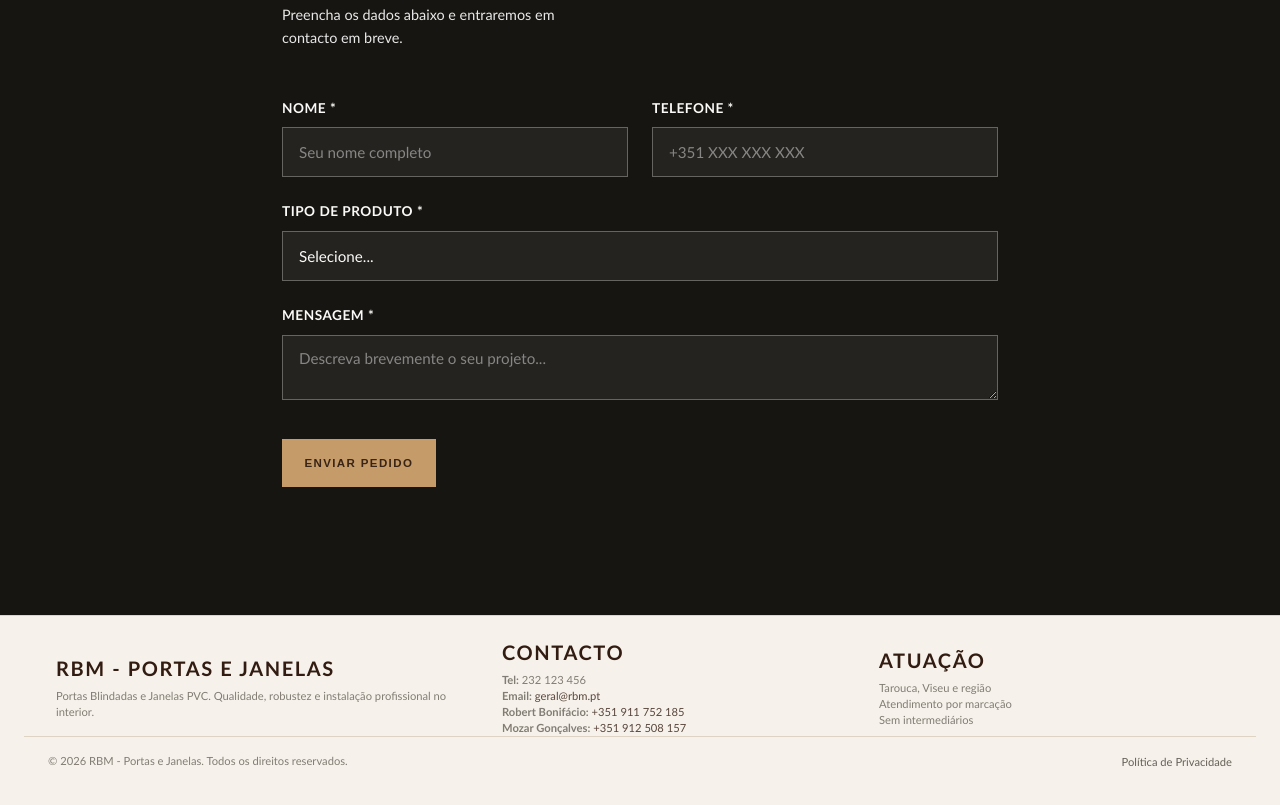
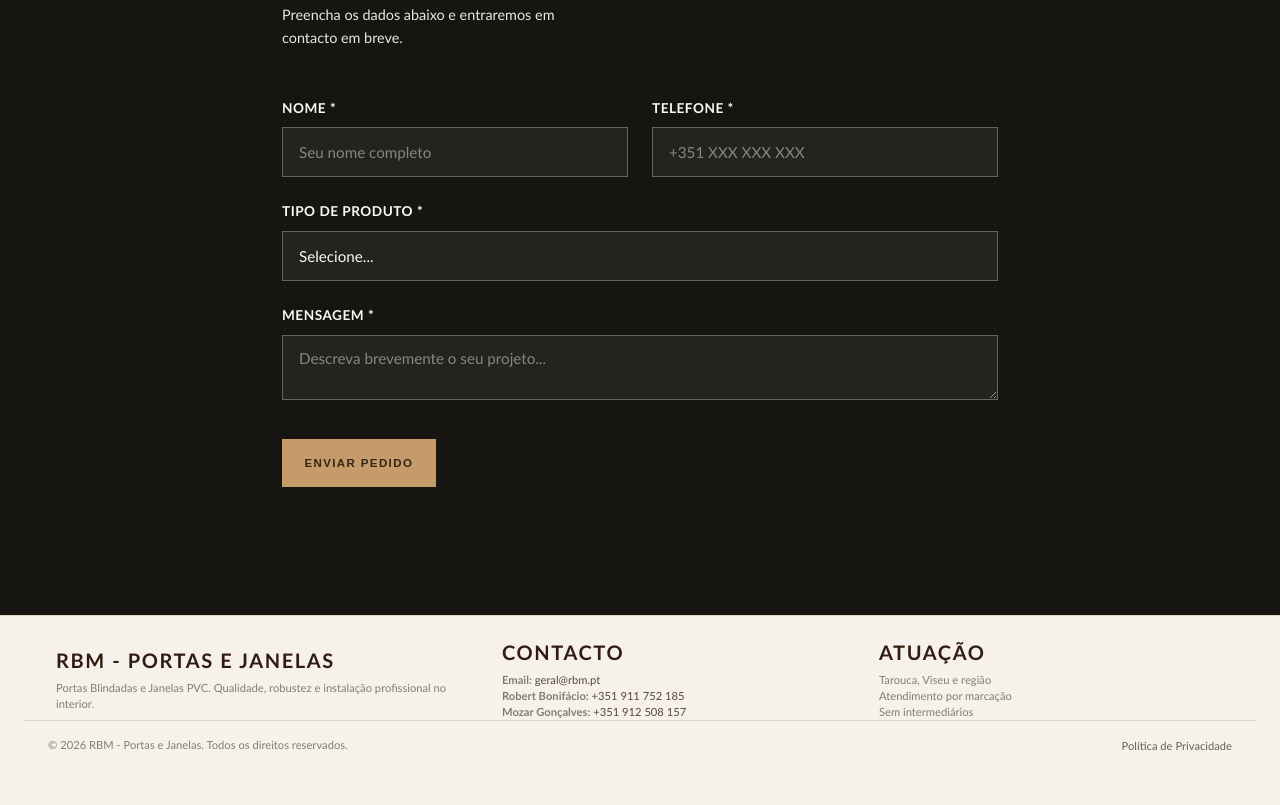
Before and after one commit to mozargsj/rbm-portas-e-janelas, a plain HTML site: page index.html in a window 1280 px wide. Shown: the part 2702-3507 px from the top of the page. Drawn offline with nearby package versions, Linux system fonts and the light colour scheme.

Commit message:
Remove telefone genérico do rodapé
Substituído pelos contactos pessoais já adicionados (Robert Bonifácio
e Mozar Gonçalves).

Co-Authored-By: Claude Sonnet 5 <noreply@anthropic.com>

```diff
--- a/index.html
+++ b/index.html
@@ -278,7 +278,7 @@
             </div>
             <div>
                 <h3>Contacto</h3>
-                <p><strong>Tel:</strong> 232 123 456<br><strong>Email:</strong> <a href="mailto:geral@rbm.pt">geral@rbm.pt</a></p>
+                <p><strong>Email:</strong> <a href="mailto:geral@rbm.pt">geral@rbm.pt</a></p>
                 <p><strong>Robert Bonifácio:</strong> <a href="tel:+351911752185">+351 911 752 185</a><br><strong>Mozar Gonçalves:</strong> <a href="tel:+351912508157">+351 912 508 157</a></p>
             </div>
             <div>
```
Also changed, not shown: pags/privacidade.html (+1 -1 lines), pags/produto.html (+1 -1 lines), pags/produtos.html (+1 -1 lines).
